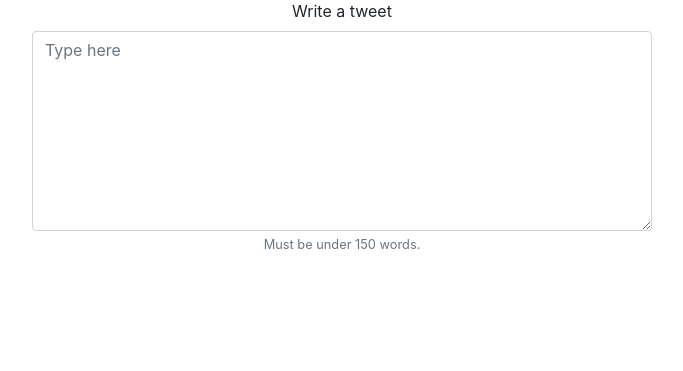
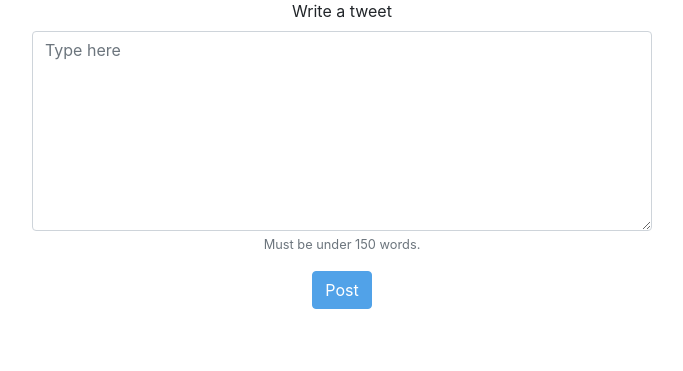
Before and after one commit to noyah81/p2ducks, a Flask app: page /createTweet in a window 1280 px wide. Shown: the part 122-493 px from the top of the page, without its empty margins (298-981 px from the left). Run offline with Flask 2, Linux system fonts and the light colour scheme; parts of the project's set-up code (start-up, migrations or seed data) failed here and were passed over; some libraries are stand-ins or nearby versions.

Commit message:
newpostpage button

```diff
--- a/templates/createTweet.html
+++ b/templates/createTweet.html
@@ -13,9 +13,13 @@
          transform: translate(-50%,-50%);
          text-align: center;
     }
-    .container textarea[type=text] {
+    .container textarea{
           transition: .3s box-shadow;
           height: 200px;
+    }
+    .container button[type=submit]{
+        background-color: #51a2e8;
+        border-color: #51a2e8;
     }
     </style>
 </head>
@@ -26,10 +30,13 @@
 <form>
     <div class="form-group">
         <label for="tweet">Write a tweet</label>
-        <textarea type="text" id="tweet" class="form-control" aria-describedby="passwordHelpInline" placeholder="Type here"></textarea>
+        <textarea id="tweet" class="form-control" aria-describedby="passwordHelpInline" placeholder="Type here"></textarea>
         <small id="passwordHelpInline" class="text-muted">
             Must be under 150 words.
         </small>
+    </div>
+    <div class="action-button">
+        <button type="submit" class="btn btn-info">Post</button>
     </div>
 </form>
 
```
